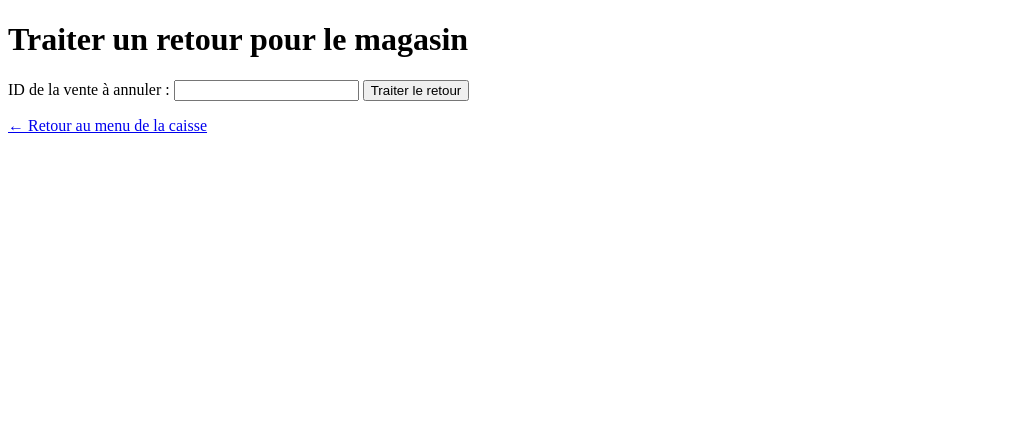
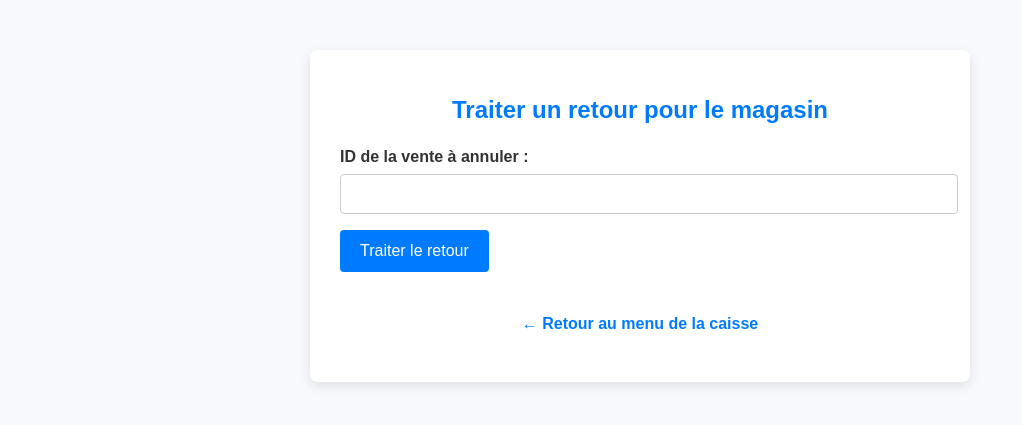
Before and after one commit to BryanJoyaETS/LOG430-Lab0_BryanJoyaETS, a Django app: template myapp/templates/retour.html in a window 1280 px wide. Shown: the top 425 px of the page, without its empty margins (0-1022 px from the left). Run offline with Django 4.2, Linux system fonts and the light colour scheme; the template is opened without the code that fills it, so the values that code supplies are empty.

Commit message:
minor template changes

```diff
--- a/myapp/templates/retour.html
+++ b/myapp/templates/retour.html
@@ -4,7 +4,85 @@
   <meta charset="UTF-8">
   <title>Traiter un retour – {{ magasin.nom }}</title>
   <style>
-        /* Vos styles ici */
+    body {
+      font-family: 'Arial', sans-serif;
+      background-color: #f7f9fc;
+      margin: 0;
+      padding: 0;
+      color: #333;
+      text-align: center;
+    }
+
+    .container {
+      max-width: 600px;
+      margin: 50px auto;
+      background-color: #fff;
+      padding: 30px;
+      border-radius: 8px;
+      box-shadow: 0 4px 12px rgba(0, 0, 0, 0.1);
+    }
+
+    h1 {
+      font-size: 24px;
+      color: #007BFF;
+      margin-bottom: 24px;
+    }
+
+    form {
+      margin-bottom: 20px;
+      text-align: left;
+    }
+
+    label {
+      display: block;
+      margin-bottom: 8px;
+      font-weight: bold;
+    }
+
+    input[type="text"] {
+      width: 100%;
+      padding: 10px 8px;
+      margin-bottom: 16px;
+      border: 1px solid #ccc;
+      border-radius: 4px;
+      font-size: 16px;
+    }
+
+    input[type="submit"] {
+      background-color: #007BFF;
+      color: #fff;
+      border: none;
+      padding: 12px 20px;
+      border-radius: 4px;
+      cursor: pointer;
+      font-size: 16px;
+      transition: background-color 0.3s ease;
+    }
+
+    input[type="submit"]:hover {
+      background-color: #0056b3;
+    }
+
+
+    p {
+      font-size: 16px;
+      line-height: 1.5;
+    }
+
+
+    a.back {
+      display: inline-block;
+      margin-top: 20px;
+      text-decoration: none;
+      color: #007BFF;
+      font-weight: bold;
+      transition: color 0.3s ease;
+    }
+
+    a.back:hover {
+      text-decoration: underline;
+      color: #0056b3;
+    }
   </style>
 </head>
 <body>
@@ -13,15 +91,13 @@
     <form method="POST" action="">
       {% csrf_token %}
       <label for="vente_id">ID de la vente à annuler :</label>
-            <input type="text" name="vente_id" id="vente_id">
+      <input type="text" name="vente_id" id="vente_id" required>
       <input type="submit" value="Traiter le retour">
     </form>
     {% if message %}
       <p>{{ message }}</p>
     {% endif %}
-        <p><a href="{% url 'menu_caisse' magasin.id %}" class="back">
-      ← Retour au menu de la caisse
-    </a></p>
+    <p><a href="{% url 'menu_caisse' magasin.id %}" class="back">← Retour au menu de la caisse</a></p>
   </div>
 </body>
 </html>
--- a/myapp/templates/vente.html
+++ b/myapp/templates/vente.html
@@ -1,5 +1,3 @@
-<!-- effectuer_vente.html -->
-
 <!DOCTYPE html>
 <html lang="fr">
 <head>
```
Also changed, not shown: myapp/templates/historique.html (+0 -10 lines), myapp/templates/index.html (+0 -7 lines), myapp/templates/stock.html (+2 -6 lines). Lines whose indentation alone changed are shown as unchanged.
